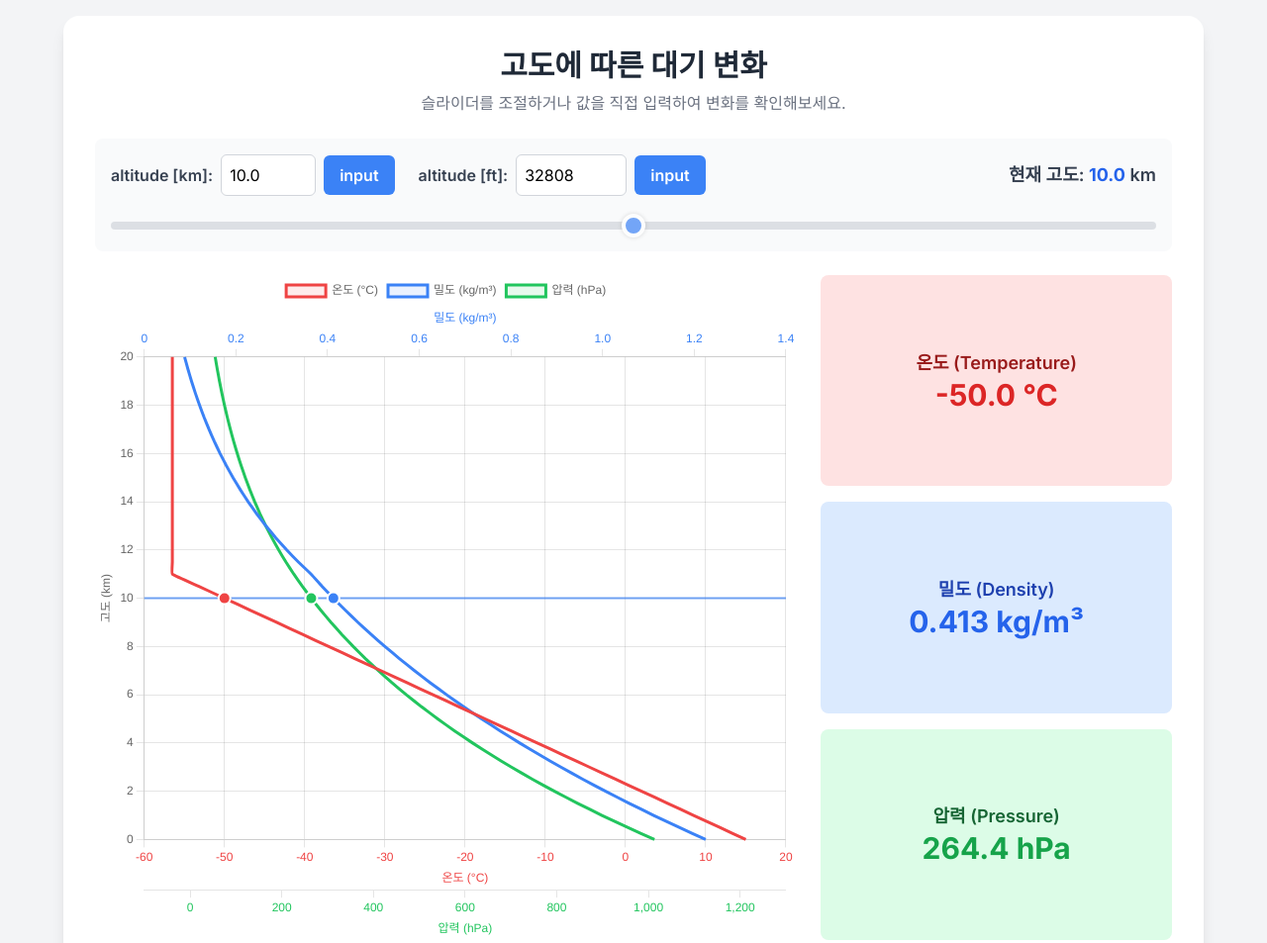
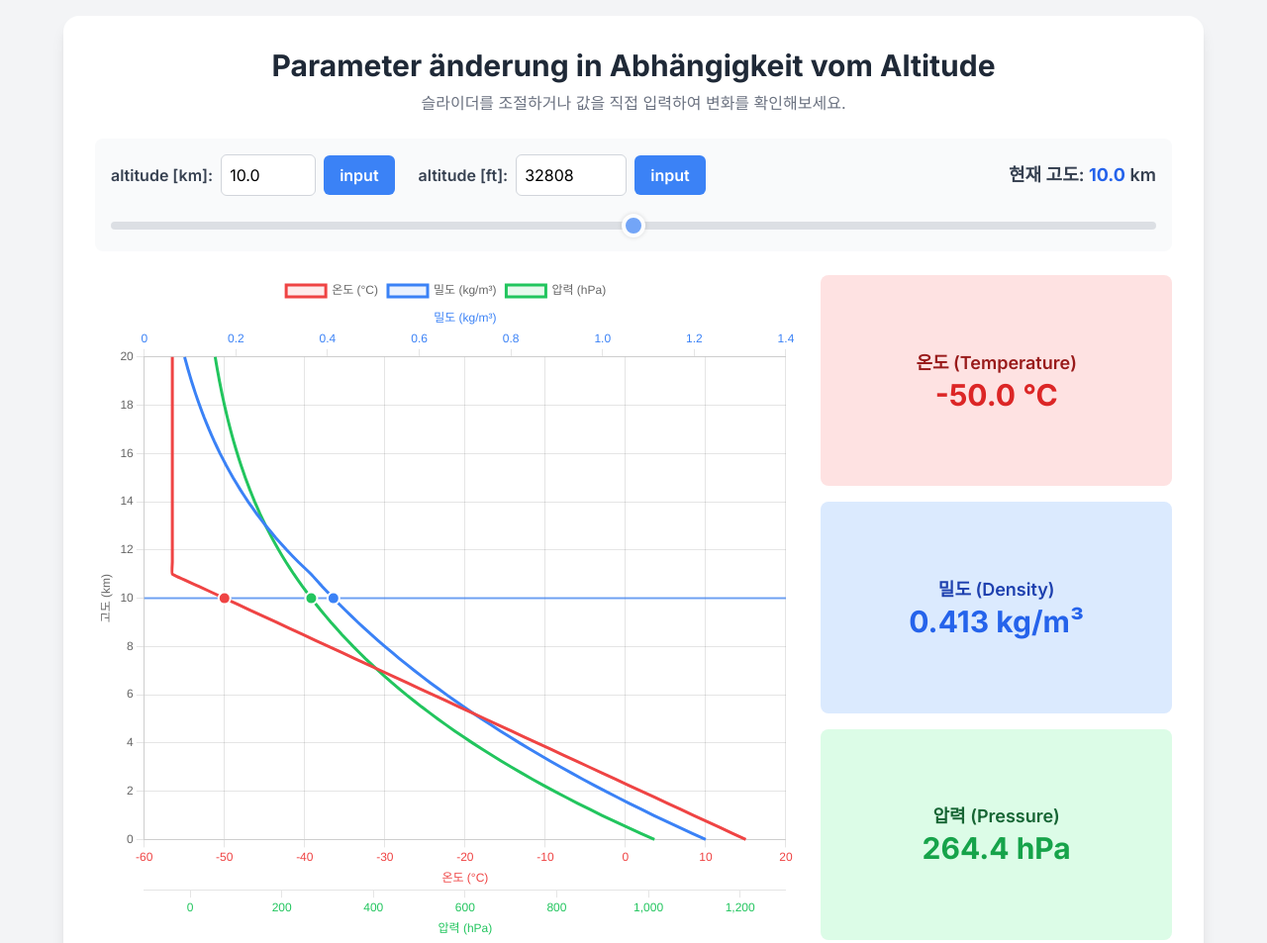
Before and after one commit to hh960520-stack/Netlify_test, a plain HTML site: page index.html in a window 1280 px wide. Shown: the top 953 px of the page at 99% size. Drawn offline with nearby package versions, Linux system fonts and the light colour scheme.

Commit message:
Update index.html

```diff
--- a/index.html
+++ b/index.html
@@ -58,7 +58,7 @@
 
     <div class="w-full max-w-6xl bg-white rounded-2xl shadow-lg p-6 md:p-8">
         <div class="text-center mb-6">
-            <h1 class="text-2xl md:text-3xl font-bold text-gray-800">고도에 따른 대기 변화</h1>
+            <h1 class="text-2xl md:text-3xl font-bold text-gray-800">Parameter änderung in Abhängigkeit vom Altitude</h1>
             <p class="text-gray-500 mt-2">슬라이더를 조절하거나 값을 직접 입력하여 변화를 확인해보세요.</p>
         </div>
 
```
